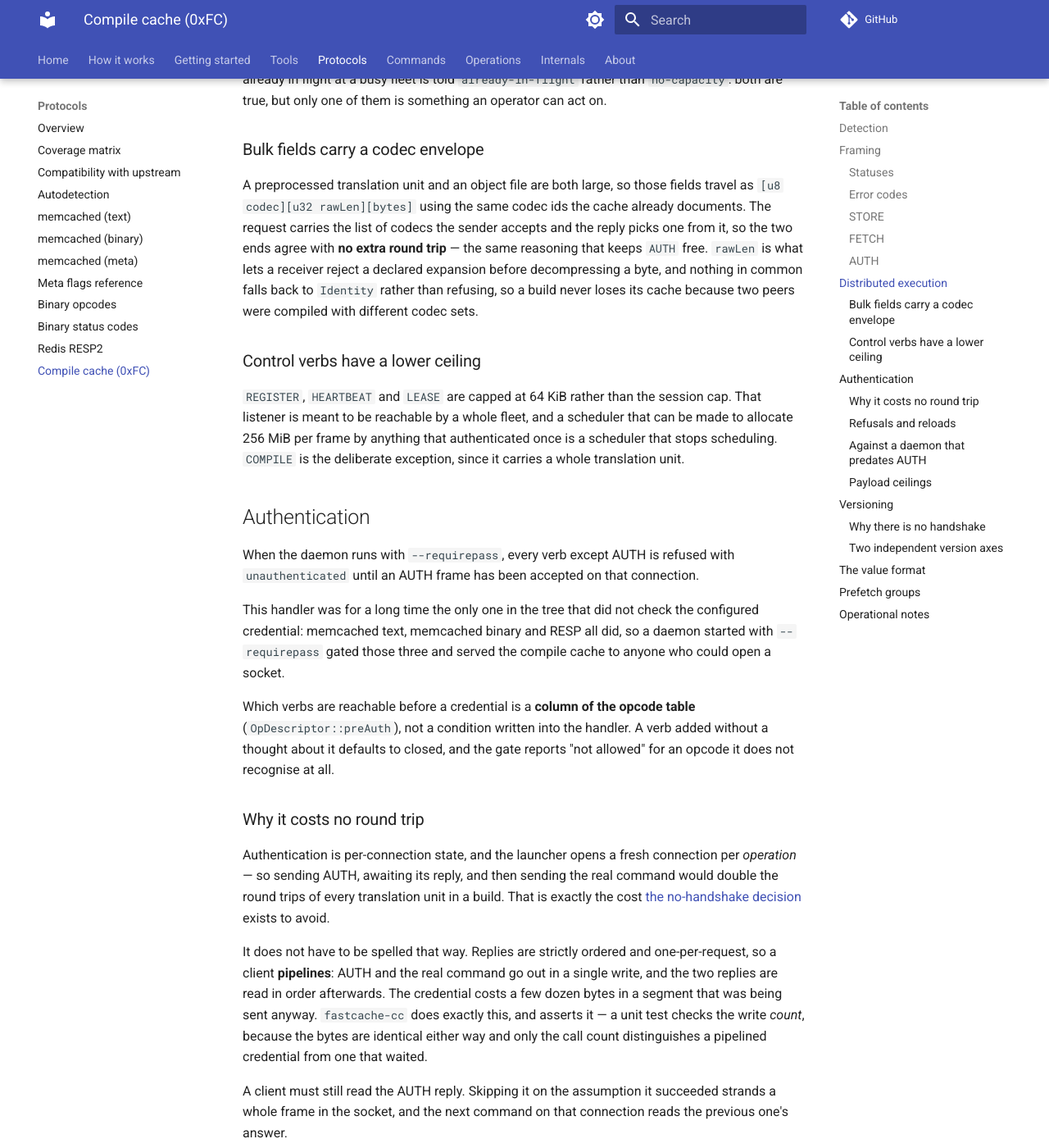
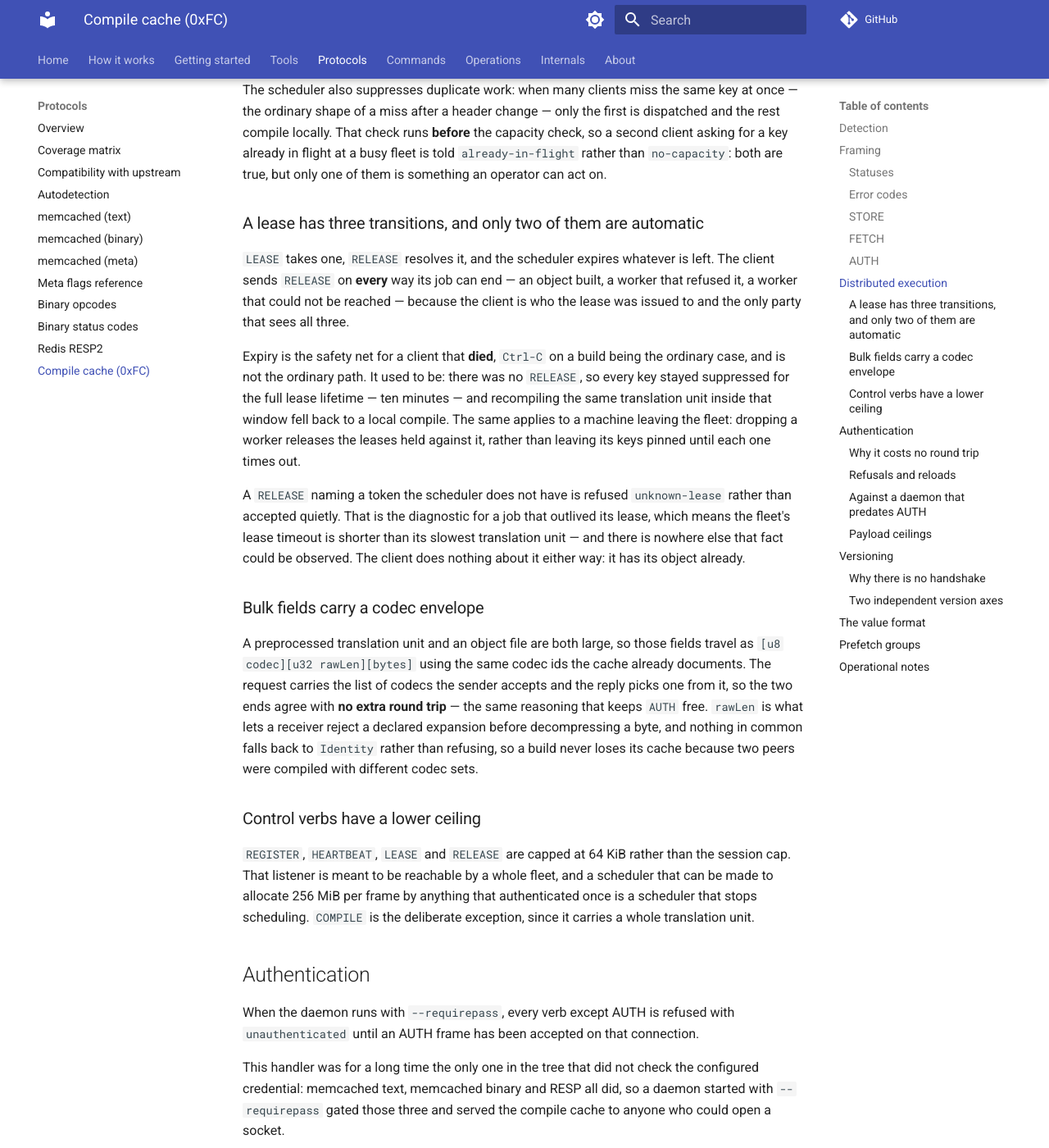
Before and after one commit to LASTRADA-Software/fastcached, an MkDocs documentation site: the page built from docs/protocols/compile-cache.md, in a window 1280 px wide and 1400 px high, scrolled down 5836 px. Shown: the whole window at 82% size. Built offline with MkDocs 1.6.1 and Material for MkDocs 9.7.7, drawn with Linux system fonts in a browser that asks for light colours; comment, search, counter and statistics services are not loaded; some of the changed text lies outside the part shown.

Commit message:
docs: a lease has three transitions, and the protocol page named two
The protocol reference described `LEASE` and expiry and had nothing between
them, which was accurate while there was no verb for resolving one and is a
description of the bug now. It carries `RELEASE` in the verb sketch, the
legal-statuses table and the control-verb ceiling, plus the rule an
implementor needs and could not have inferred: the client sends it on every way
its job can end, and a token the scheduler does not have is refused because
that is where "this job outlived its lease" is observable and nowhere else is.

The operator page gains the three counters, in the table people actually
scrape. `leases_released_total` beside the granted count is the outstanding
figure; `workers_expired_total` and `leases_reclaimed_total` are the only
traces a fleet leaves when it loses a machine mid-build.

And the rulebook, because each of these has now been a bug: expiry doing the
work of the ordinary path, a resolve answering on presence rather than
liveness, and a worker being dropped never being an event anything could act
on.

Issue: #212
Signed-off-by: Christian Parpart <christian@parpart.family>

````diff
--- a/docs/protocols/compile-cache.md
+++ b/docs/protocols/compile-cache.md
@@ -62,6 +62,7 @@ Which statuses an op may be answered with is table data, not convention:
 | REGISTER | Ok, Error |
 | HEARTBEAT | Ok, Error |
 | LEASE | Ok, Error |
+| RELEASE | Ok, Error |
 | COMPILE | Ok, Error |
 
 A miss and a refusal being distinct is the point. When both were the byte `0x00`,
@@ -151,8 +152,8 @@ registers once per toolchain. The scheduler keys a worker on
 heartbeats the same machine-wide in-flight count, so the entries fill up together
 and the pool behaves as one rather than advertising N times the machine.
 
-`REGISTER`, `HEARTBEAT` and `LEASE` go to the scheduler, along with the four
-cluster-administration verbs (`CLUSTER-STATUS` `0x08`, `CLUSTER-SET` `0x09`,
+`REGISTER`, `HEARTBEAT`, `LEASE` and `RELEASE` go to the scheduler, along with the
+four cluster-administration verbs (`CLUSTER-STATUS` `0x08`, `CLUSTER-SET` `0x09`,
 `CLUSTER-FORGET` `0x0a`, `CLUSTER-ADMIT` `0x0b`), which the **leader** answers and
 only to a member. `COMPILE` goes to a worker on its own port and is the only verb
 a worker answers at all — everything else, the scheduler's verbs included, is
@@ -166,6 +167,7 @@ HEARTBEAT  [workerId][inFlight][load]                       -> Ok
 LEASE      [fingerprint][objectKey][codecs]                 -> [endpoint][leaseToken][workerCodecs]
 COMPILE    [leaseToken][fingerprint][args][source][codecs][sourceName]
                                                             -> [exitCode][object][stdout][stderr]
+RELEASE    [leaseToken]                                     -> Ok
 ```
 
 `capacity` and `load` are **nested** records rather than fields of their own, and
@@ -200,6 +202,27 @@ check, so a second client asking for a key already in flight at a busy fleet is
 told `already-in-flight` rather than `no-capacity`: both are true, but only one of
 them is something an operator can act on.
 
+### A lease has three transitions, and only two of them are automatic
+
+`LEASE` takes one, `RELEASE` resolves it, and the scheduler expires whatever is
+left. The client sends `RELEASE` on **every** way its job can end — an object
+built, a worker that refused it, a worker that could not be reached — because the
+client is who the lease was issued to and the only party that sees all three.
+
+Expiry is the safety net for a client that **died**, `Ctrl-C` on a build being the
+ordinary case, and is not the ordinary path. It used to be: there was no `RELEASE`,
+so every key stayed suppressed for the full lease lifetime — ten minutes — and
+recompiling the same translation unit inside that window fell back to a local
+compile. The same applies to a machine leaving the fleet: dropping a worker
+releases the leases held against it, rather than leaving its keys pinned until each
+one times out.
+
+A `RELEASE` naming a token the scheduler does not have is refused
+`unknown-lease` rather than accepted quietly. That is the diagnostic for a job
+that outlived its lease, which means the fleet's lease timeout is shorter than its
+slowest translation unit — and there is nowhere else that fact could be observed.
+The client does nothing about it either way: it has its object already.
+
 ### Bulk fields carry a codec envelope
 
 A preprocessed translation unit and an object file are both large, so those
@@ -213,8 +236,8 @@ its cache because two peers were compiled with different codec sets.
 
 ### Control verbs have a lower ceiling
 
-`REGISTER`, `HEARTBEAT` and `LEASE` are capped at 64 KiB rather than the session
-cap. That listener is meant to be reachable by a whole fleet, and a scheduler
+`REGISTER`, `HEARTBEAT`, `LEASE` and `RELEASE` are capped at 64 KiB rather than the
+session cap. That listener is meant to be reachable by a whole fleet, and a scheduler
 that can be made to allocate 256 MiB per frame by anything that authenticated
 once is a scheduler that stops scheduling. `COMPILE` is the deliberate exception,
 since it carries a whole translation unit.
````
Also changed, not shown: other parts of docs/protocols/compile-cache.md (+1 -1 lines), .agent/rules/distributed-compilation.md (+35 -0 lines), AGENT.md (+8 -0 lines), docs/getting-started/distributed-compilation.md (+3 -0 lines).
